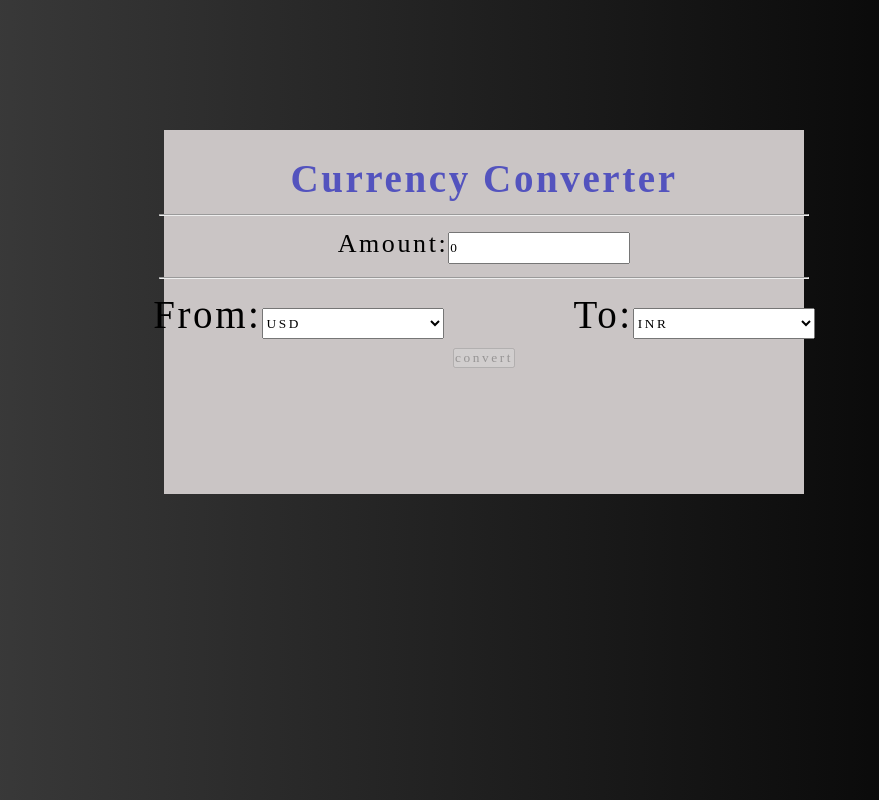
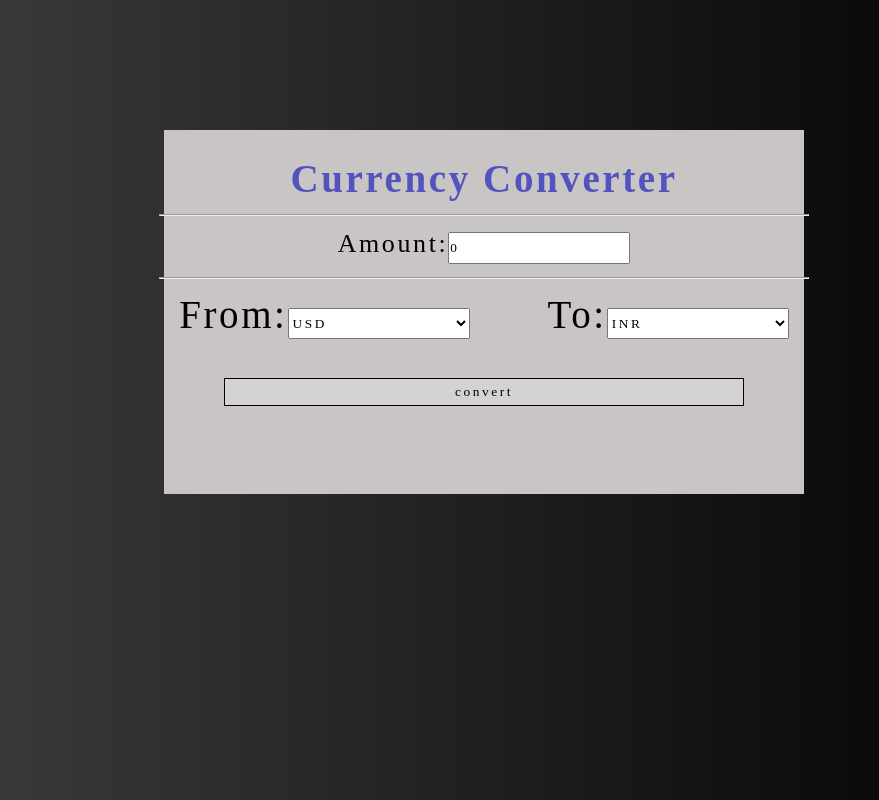
Before and after one commit to nishita-codes/React---PROJECT--16-Currency-Converter-r, a React (Vite) app in the folder react_currency/: page / in a window 1280 px wide. Shown: the whole page, without its empty margins (200-1079 px from the left). Built offline with nearby package versions, Linux system fonts and the light colour scheme.

Commit message:
added files

```diff
--- a/react_currency/src/App.jsx
+++ b/react_currency/src/App.jsx
@@ -51,7 +51,7 @@ const App = () =>{
         </div>
       </div>
 
-      <button disabled={loading || amount<= 0}>
+      <button id = "button" disabled={loading || amount<= 0}>
         {loading ? "converting..." :"convert"}
       </button>
     </div>
--- a/react_currency/src/index.css
+++ b/react_currency/src/index.css
@@ -39,7 +39,7 @@ h1{
 .currency-selector{
   display: flex;
   justify-content: center;
-  gap: 5rem;
+  gap: 3rem;
   size: 2rem;
   font-size: 1.5rem;
 }
@@ -52,3 +52,11 @@ h1{
   height: 1.2rem;
   margin-top:0;
 }
+#button{
+
+  margin-top:1.5rem;
+  width: 20rem;
+  border:1px solid black;
+  color:black;
+  padding:0.2rem;
+}
```
